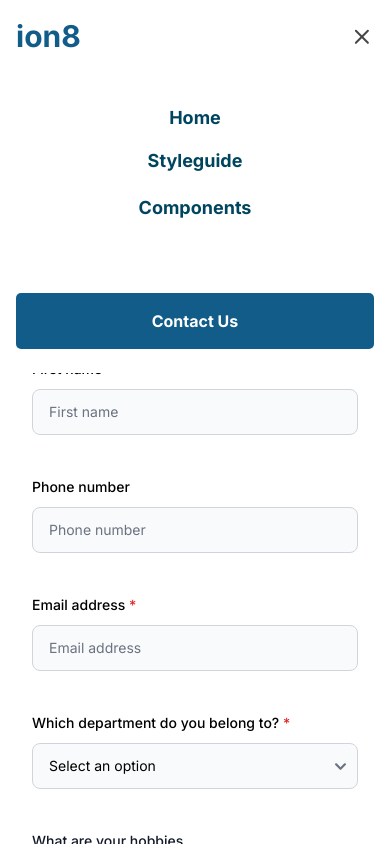
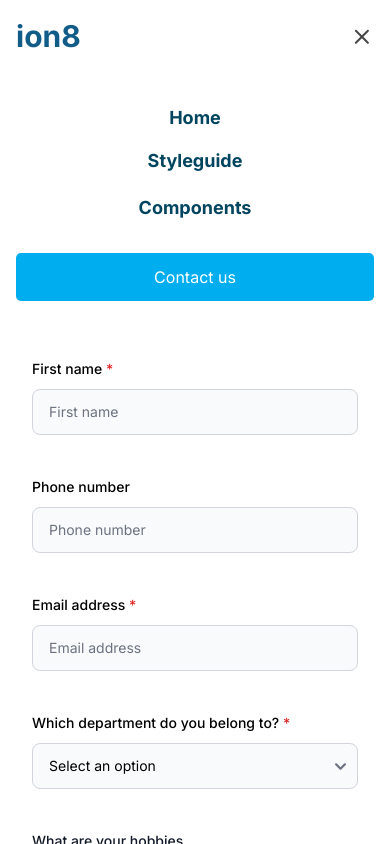
Before and after one commit to imrishit98/rp-nextjs-starter, a Next.js app: page /components-gallery/list-of-forms in a window 390 px wide. Both pictures are taken after a click on the button "Open main menu". Shown: the top 844 px of the page. Built offline with nearby package versions, Linux system fonts and the light colour scheme.

Commit message:
Fix modal and forms responsiveness

```diff
--- a/src/components/layout/navbar.js
+++ b/src/components/layout/navbar.js
@@ -113,14 +113,8 @@ const Navbar = ({ conversionPageUrl }) => {
           )}
         </div>
         <div className='hidden md:block'>
-          {/* <Button
-            link={'/contact-us' + '?conversionPageUrl=' + conversionPageUrl}
-            label='Contact Us'
-            variant='primary'
-            type='link'
-          /> */}
           <FormPopupBtn
-            className='h-12 w-[200px] hidden lg:flex'
+            className='h-12 w-[200px] hidden md:flex'
             label='Contact us'
           />
         </div>
@@ -188,12 +182,12 @@ const Navbar = ({ conversionPageUrl }) => {
             )}{' '}
           </ul>{' '}
           {/* end of navigation.map ? */}
-          <div className='mt-5 md:hidden'>
-            <Button
-              link={'/contact-us' + '?conversionPageUrl=' + conversionPageUrl}
-              label='Contact Us'
-              variant='primary'
-              type='link'
+          <div
+            id='mobileBtn'
+            className='mt-5 md:hidden mx-auto'>
+            <FormPopupBtn
+              className='h-12 w-full md:hidden flex'
+              label='Contact us'
             />
           </div>
         </div>
--- a/src/components/ui/form-elements.js
+++ b/src/components/ui/form-elements.js
@@ -228,7 +228,7 @@ export const CheckboxList = ({
         className='block text-gray-900'
       />
 
-      <div className={`grid grid-flow-col mt-4`}>
+      <div className={`grid grid-flow-row lg:grid-flow-col mt-4`}>
         {options.map((option, index) => (
           <div key={index}>
             <Checkbox
@@ -294,7 +294,7 @@ export const RadioButtonList = ({
         className='block text-gray-900'
       />
 
-      <div className={`grid grid-flow-col mt-4`}>
+      <div className={`grid grid-flow-row lg:grid-flow-col mt-4`}>
         {options.map((option, index) => (
           <div key={index}>
             <Radio
--- a/src/components/ui/forms/form-with-conditional-fields.js
+++ b/src/components/ui/forms/form-with-conditional-fields.js
@@ -47,12 +47,12 @@ export const FormWConditionalFields = ({ conversionPageUrl }) => {
     // add the submit code for webhook and axios call here - you can find the sample code in the general-form.js
   };
   return (
-    <div className='justify-center py-20 lg:text-left'>
+    <div className='justify-center py-20 md:text-left'>
       <form
         id='form'
         className=''
         onSubmit={handleSubmit(onSubmit)}>
-        <div className='grid grid-cols-1 gap-10 lg:grid-cols-2'>
+        <div className='grid grid-cols-1 gap-10 md:grid-cols-2'>
           {/* Dropdown Field - Required */}
           <div className=''>
             <Select
@@ -99,7 +99,7 @@ export const FormWConditionalFields = ({ conversionPageUrl }) => {
           </div>
 
           {/* Submit Button */}
-          <div className='flex mt-5 lg:col-span-2 md:justify-start'>
+          <div className='flex mt-5 md:col-span-2 md:justify-start'>
             <Button
               className='px-10'
               label={loading ? 'Submitting...' : 'Submit'}
--- a/src/components/ui/forms/general-form.js
+++ b/src/components/ui/forms/general-form.js
@@ -79,7 +79,7 @@ export const GeneralForm = ({ conversionPageUrl }) => {
         id='form'
         className=''
         onSubmit={handleSubmit(onSubmit)}>
-        <div className='grid grid-cols-1 gap-10 lg:grid-cols-2'>
+        <div className='grid grid-cols-1 gap-10 md:grid-cols-2'>
           {/* First name - Required */}
           <div>
             <Input
@@ -162,7 +162,7 @@ export const GeneralForm = ({ conversionPageUrl }) => {
           </div>
 
           {/* Submit Button */}
-          <div className='flex lg:col-span-2 md:justify-end'>
+          <div className='flex md:col-span-2 md:justify-end'>
             <Button
               className='px-10'
               label={loading ? 'Submitting...' : 'Submit'}
--- a/src/components/ui/forms/two-step/step1.js
+++ b/src/components/ui/forms/two-step/step1.js
@@ -10,7 +10,7 @@ import { Input } from '@/ui/form-elements';
  */
 export const Step1 = ({ handleNext, register, errors }) => {
   return (
-    <div className='grid xl:grid-cols-2 gap-4 mt-12'>
+    <div className='grid md:grid-cols-2 gap-4 mt-12'>
       {' '}
       {/* First name */}
       <div>
@@ -36,7 +36,7 @@ export const Step1 = ({ handleNext, register, errors }) => {
           errorMessage={errors.lastName?.message}
         />
       </div>
-      <div className='grid w-full xl:col-start-2'>
+      <div className='grid w-full md:col-start-2'>
         <div className='place-self-end'>
           <ButtonNoLink
             className='m-auto mt-8 px-16 cursor-pointer'
--- a/src/components/ui/forms/two-step/step2.js
+++ b/src/components/ui/forms/two-step/step2.js
@@ -10,7 +10,7 @@ import { Select, Textarea } from '@/ui/form-elements';
  */
 export const Step2 = ({ handleBack, register, errors }) => {
   return (
-    <div className='grid gap-4 xl:grid-cols-2 mt-12'>
+    <div className='grid gap-4 md:grid-cols-2 mt-12'>
       {/* department dropdown */}
       <div>
         <Select
--- a/src/components/ui/modals.js
+++ b/src/components/ui/modals.js
@@ -80,11 +80,11 @@ export const FormModal = ({ pageTitle }) => {
   return (
     <>
       <div
-        className={`fixed inset-0 z-[1000] flex items-center justify-center overflow-x-hidden overflow-y-auto outline-none focus:outline-none bg-[#0a416bd9]`}>
+        className={`fixed inset-0 z-[1000] flex items-center justify-center overflow-x-hidden overflow-y-auto outline-none focus:outline-none bg-[#0a416bd9] p-6 md:p-0`}>
         <div
           id='contact-form-modal'
-          className='relative w-[900px] max-w-lg lg:max-w-4xl mx-auto bg-white border-deep-blue shadow-lg p-6 lg:p-10 rounded-[10px]'>
-          <div className='relative'>
+          className='relative w-full border-deep-blue mx-auto mt-[400px] md:mt-0'>
+          <div className='relative bg-white md:w-[700px] p-6 rounded-[10px] shadow-lg mx-auto'>
             {/* modal close button */}
             <div className='flex justify-end w-full'>
               <span
```
